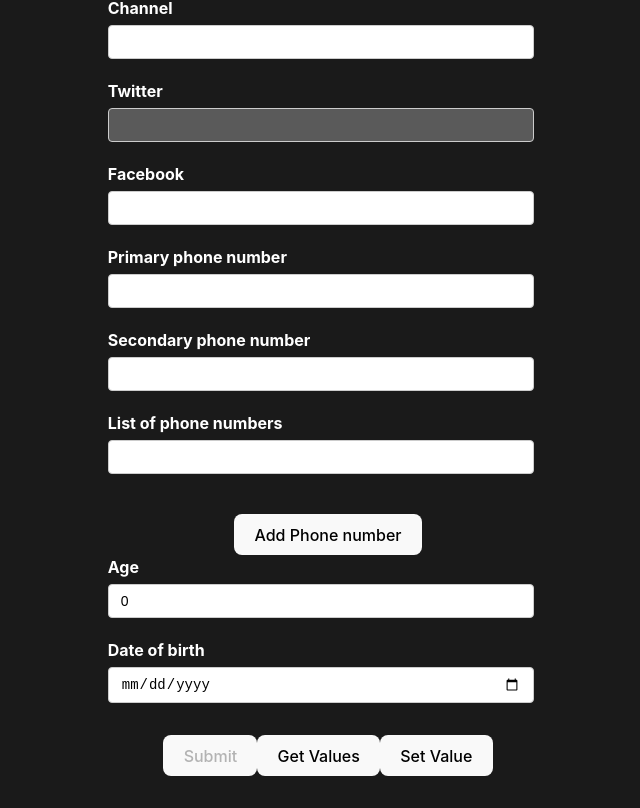
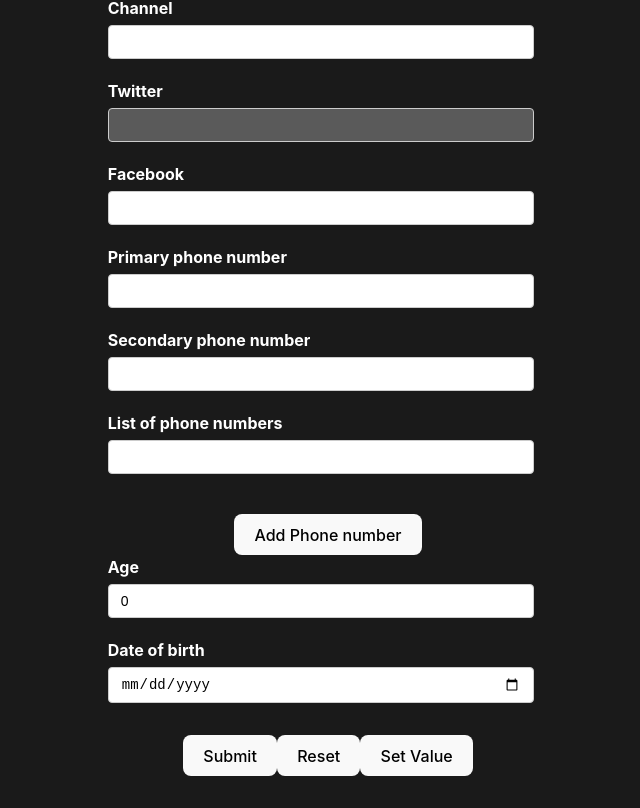
Before and after one commit to ninad-react/react-hook-form, a React (Vite) app: page / in a window 1280 px wide. Shown: the part 327-1135 px from the top of the page, without its empty margins (312-952 px from the left). Built offline with nearby package versions, Linux system fonts and the light colour scheme; no server answers.

Commit message:
async validation

```diff
--- a/src/components/YouTubeForm.jsx
+++ b/src/components/YouTubeForm.jsx
@@ -29,11 +29,20 @@ const YouTubeForm = () => {
     formState,
     watch,
     getValues,
-    setValue
+    setValue,
+    reset
   } = form;
-  const { errors, touchedFields, dirtyFields, isDirty, isValid } = formState;
 
-  console.log({touchedFields, dirtyFields, isDirty, isValid});
+  const {
+    errors,
+    touchedFields,
+    dirtyFields,
+    isDirty,
+    isSubmitSuccessful,
+    isValid
+  } = formState;
+
+  console.log({touchedFields, dirtyFields, isDirty, isValid, isSubmitSuccessful});
 
   const {fields, append, remove} = useFieldArray({
     name: 'phNumbers',
@@ -59,6 +68,12 @@ const YouTubeForm = () => {
       shouldTouch: true
     });
   }
+
+  useEffect(() => {
+    if(isSubmitSuccessful){
+      reset();
+    }
+  },[isSubmitSuccessful])
 
   // useEffect(() => {
   //   const subscription = watch((value) => {
@@ -111,6 +126,11 @@ const YouTubeForm = () => {
                     },
                     notBlackListed: (fieldValue) => {
                       return !fieldValue.endsWith("baddomain.com") || "This domain is not supported"
+                    },
+                    emailAvailable: async (fieldValue) => {
+                      const response = await fetch(`https://jsonplaceholder.typicode.com/users?email=${fieldValue}`)
+                      const data = await response.json();
+                      return data.length === 0  || "Email already exists";
                     }
                   }
                 })}
@@ -230,9 +250,13 @@ const YouTubeForm = () => {
                 <p className='error'>{errors.dob?.message}</p>
             </div>
 
-            <button disabled={!isDirty || !isValid}>Submit</button>
-            <button type='button' onClick={handleGetValues}>
-              Get Values
+            <button
+            // disabled={!isDirty || !isValid}
+            >
+              Submit
+            </button>
+            <button type='button' onClick={() => reset()}>
+              Reset
             </button>
             <button type='button' onClick={handleSetValues}>
               Set Value
```
